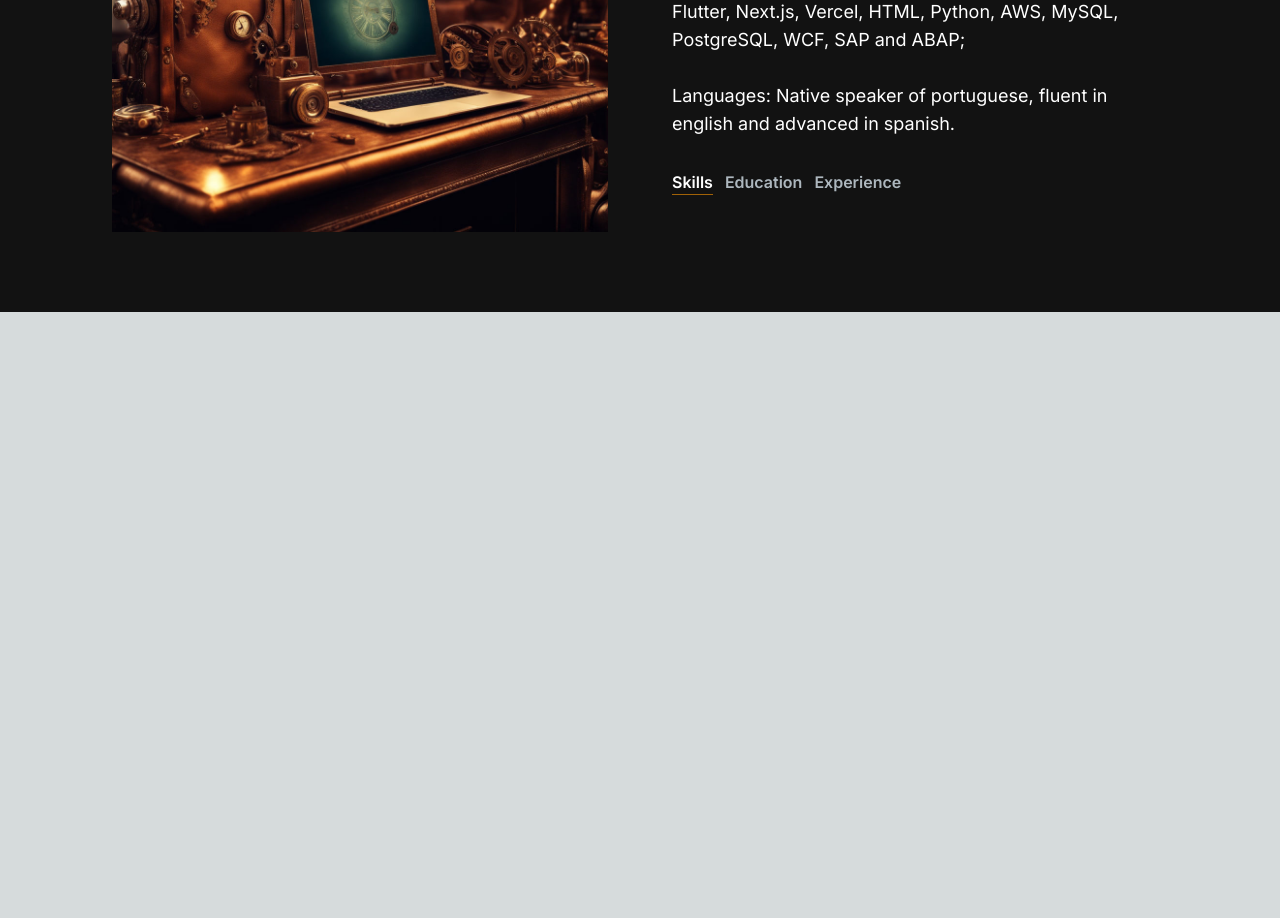
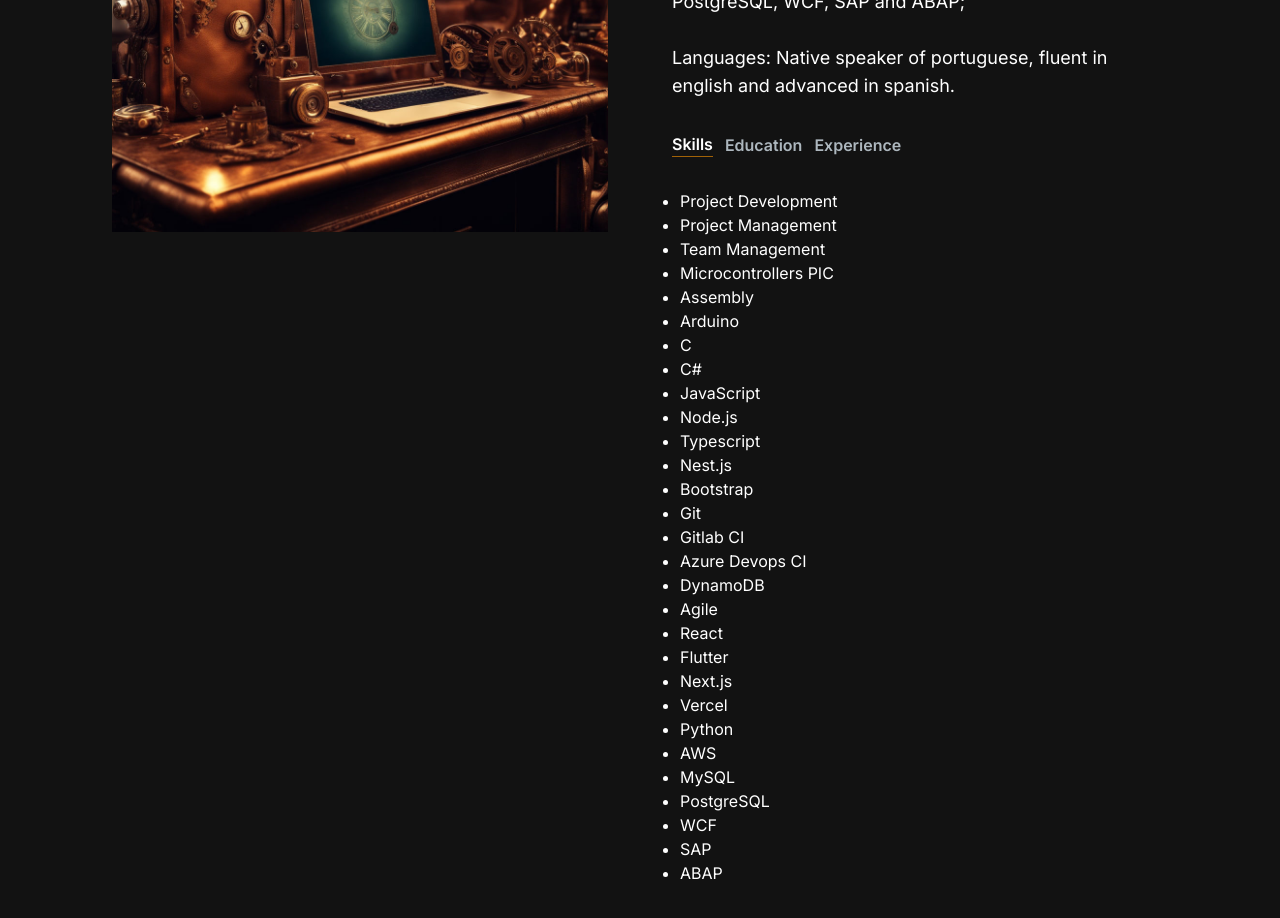
Before and after one commit to victordevicta/my-portfolio, a Next.js app: page / in a window 1280 px wide. Shown: the part 740-1658 px from the top of the page. Before the commit the page ends 1052 px from the top, so only its background shows below. Built offline with nearby package versions, Linux system fonts and the light colour scheme.

Commit message:
feat:about me page and tab-data-lists

```diff
--- a/src/app/components/AboutSection.jsx
+++ b/src/app/components/AboutSection.jsx
@@ -2,6 +2,43 @@
 import React, { useTransition, useState } from "react";
 import Image from "next/image";
 import TabButton from "./TabButton";
+import { skillsList, experienceList } from "../utils/tab-data-lists";
+
+const TAB_DATA = [
+  {
+    title: "Skills",
+    id: "skills",
+    content: (
+      <ul className="list-disc pl-2">
+        {skillsList.map((skill) => (
+          <li key={skill}>{skill}</li>
+        ))}
+      </ul>
+    ),
+  },
+  {
+    title: "Education",
+    id: "education",
+    content: (
+      <ul className="list-disc pl-2">
+        <li>
+          Universidade Vila Velha - UVV: Electrical and Electronics Engineering
+        </li>
+      </ul>
+    ),
+  },
+  {
+    title: "Experience",
+    id: "experience",
+    content: (
+      <ul className="list-disc pl-2">
+        {experienceList.map((experience) => (
+          <li key={experience}>{experience}</li>
+        ))}
+      </ul>
+    ),
+  },
+];
 
 const AboutSection = () => {
   const [tab, setTab] = useState("skills");
@@ -15,7 +52,7 @@ const AboutSection = () => {
 
   return (
     <section className="text-white">
-      <div className="md:grid md:grid-cols-2 gap-8 items-center py-8 px-4 xl:gap-16 sm:py-16 xl:px-16">
+      <div className="md:grid md:grid-cols-2 gap-8 items-top py-8 px-4 xl:gap-16 sm:py-16 xl:px-16">
         <Image
           src={"/images/projects/steampunk-computer.png"}
           alt="steampunk computer"
@@ -23,7 +60,7 @@ const AboutSection = () => {
           height={500}
         />
 
-        <div>
+        <div className="mt-4 md:mt-0 text-left flex flex-col h-full">
           <h2 className="text-4xl font-bold text-white mb-4">About Me</h2>
           <p className="text-base md:text-lg">
             Software developer with experience in the following areas: Project
@@ -37,7 +74,7 @@ const AboutSection = () => {
             Languages: Native speaker of portuguese, fluent in english and
             advanced in spanish.
           </p>
-          <div className="flex flex-row mt-8">
+          <div className="flex flex-row justify-start mt-8">
             <TabButton
               selectTab={() => handleTabChange("skills")}
               active={tab === "skills"}
@@ -57,6 +94,9 @@ const AboutSection = () => {
               Experience
             </TabButton>
           </div>
+          <div className="flex mt-8">
+            {TAB_DATA.find((t) => t.id === tab).content}
+          </div>
         </div>
       </div>
     </section>
--- /dev/null
+++ b/src/app/utils/tab-data-lists.js
@@ -0,0 +1,40 @@
+export const skillsList = [
+  "Project Development",
+  "Project Management",
+  "Team Management",
+  "Microcontrollers PIC",
+  "Assembly",
+  "Arduino",
+  "C",
+  "C#",
+  "JavaScript",
+  "Node.js",
+  "Typescript",
+  "Nest.js",
+  "Bootstrap",
+  "Git",
+  "Gitlab CI",
+  "Azure Devops CI",
+  "DynamoDB",
+  "Agile",
+  "React",
+  "Flutter",
+  "Next.js",
+  "Vercel",
+  "Python",
+  "AWS",
+  "MySQL",
+  "PostgreSQL",
+  "WCF",
+  "SAP",
+  "ABAP",
+];
+
+export const experienceList = [
+  "Software Engineer: Inlight",
+  "Software Engineer: I9 Ti Solutions",
+  "Software Engineer: Infobase IT",
+  "ABAP DEV Trainee: SEIDOR",
+  "Data Analysis Inter: Vila Velha's City Hall",
+  "Electrical Engineer Intern: Petrobras",
+];
```
